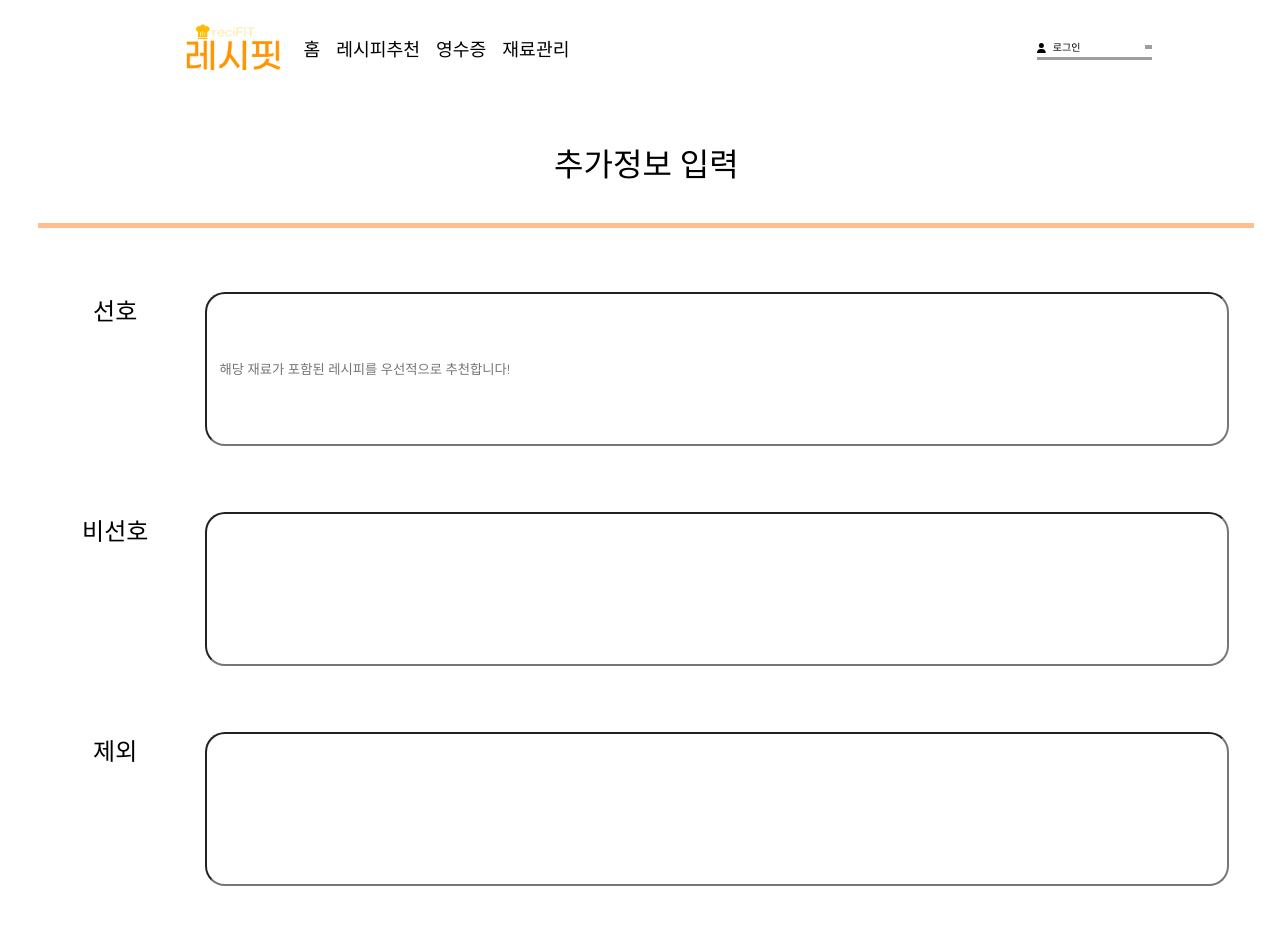
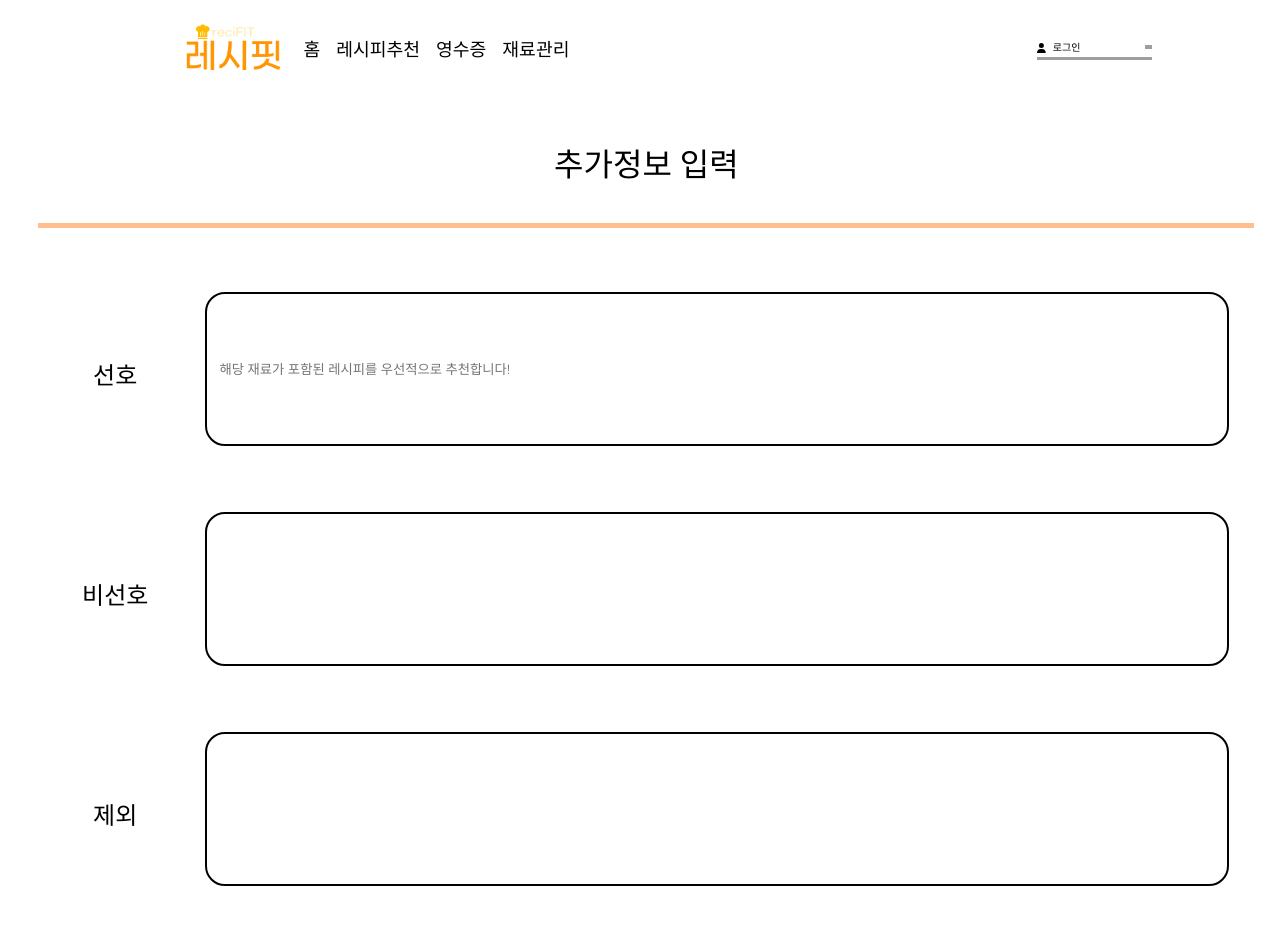
Before and after one commit to 2024-AISCHOOL-WEB1A/reciFIT, a React (Create React App) app in the folder frontend/: page /joinInfo in a window 1280 px wide. Shown: the top 937 px of the page. Built offline with nearby package versions, Linux system fonts and the light colour scheme; grey boxes are pictures that could not be loaded; a web font is replaced by a local one.

Commit message:
ash commit

```diff
--- a/frontend/src/assets/css/join.css
+++ b/frontend/src/assets/css/join.css
@@ -8,7 +8,7 @@
 }
 
 
-.container {
+.join-container {
     display: flex;
     height: 100vh;
 }
@@ -49,7 +49,7 @@
 
 
 /* 로그인_____________________ */
-.login {
+.join-login {
     display: flex;
     width: 40%;
     /* height: 100%; */
--- a/frontend/src/assets/css/joinInfo.css
+++ b/frontend/src/assets/css/joinInfo.css
@@ -8,7 +8,7 @@
 
 /* 전체 컨테이너 */
 
-.container{
+.info-container{
     display: flex;
     flex-direction: column;
     justify-content: center;
@@ -20,9 +20,8 @@
 
 /* 상단 텍스트 */
 
-.text{
+.info-text{
     font-family: 'Freesentation-9Black';
-
     display: flex;
     font-size: 2em;
     width: 95%;
@@ -43,17 +42,19 @@
 
 /* 텍스트박스 */
 
-.like, .dislike, .allergy{
+.info-like, .info-dislike, .info-allergy{
     width: 80%;
     height: 70%;
     margin: 1%;
     padding: 1%;
     border-radius: 20px;
+    border: 2px solid black; /* 단일 색상으로 통일 */
 }
 
 /* 왼쪽 텍스트 */
 .like-text, .dislike-text, .allergy-text{
     font-family: 'Freesentation-9Black';
+    padding-top: 5%;
     width: 10%;
     font-size: 1.5em;
     margin: 1%;
@@ -62,7 +63,7 @@
 
 /* 테두리색 */
 
-.like:focus, .dislike:focus, .allergy:focus{
-    border-color: rgb(255, 188, 17);
+.info-like:focus, .info-dislike:focus, .info-allergy:focus{
+    border-color: rgb(255, 190, 140);
     outline: none;
 }
--- a/frontend/src/assets/css/receipt.css
+++ b/frontend/src/assets/css/receipt.css
@@ -5,7 +5,7 @@
     font-style: normal;
 }
 
-.container{
+.receipt-container{
     display: flex;
     justify-content: flex-start;
     width: 100%;
--- a/frontend/src/pages/Join.jsx
+++ b/frontend/src/pages/Join.jsx
@@ -48,7 +48,7 @@ const Join = () => {
 
 
     return (
-        <div className='container'>
+        <div className='join-container'>
             <div className="slider-container">
                 <img
                     src={images[currentIndex]}
@@ -58,7 +58,7 @@ const Join = () => {
             </div>
 
 
-            <div className='login'>
+            <div className='join-login'>
                 <Link to = '/'><img src={`${process.env.PUBLIC_URL}/img/login_pic/logo.png`}
                     alt="로고"/></Link>
 
--- a/frontend/src/pages/JoinInfo.jsx
+++ b/frontend/src/pages/JoinInfo.jsx
@@ -6,24 +6,24 @@ import '../assets/css/joinInfo.css'
 const JoinInfo = () => {
   return (
     <div>
-      <div className='container'>
+      <div className='info-container'>
 
-        <div className='text'>추가정보 입력</div>
+        <div className='info-text'>추가정보 입력</div>
 
         <div className='like-box'>
           <span className='like-text'>선호</span>
-          <input type="text" className='like'
+          <input type="text" className='info-like'
           placeholder='해당 재료가 포함된 레시피를 우선적으로 추천합니다!'/>
         </div>
 
         <div className='dislike-box'>
           <div className='dislike-text'>비선호</div>
-        <input type="text" className='dislike' />
+        <input type="text" className='info-dislike' />
         </div>
 
         <div className='allergy-box'>
           <div className='allergy-text'>제외</div>
-        <input type="text" className='allergy' />
+        <input type="text" className='info-allergy' />
         </div>
       </div>
 
--- a/frontend/src/pages/Receipt.jsx
+++ b/frontend/src/pages/Receipt.jsx
@@ -4,7 +4,7 @@
 
 // const Receipt = () => {
 //     return (
-//         <div className='container'>
+//         <div className='receipt-container'>
 //             <div className='receipt'>
 //                 <div className='receipt-title'><h3>영수증 정보</h3></div>
 //                 <div className='receipt-content'>
```
